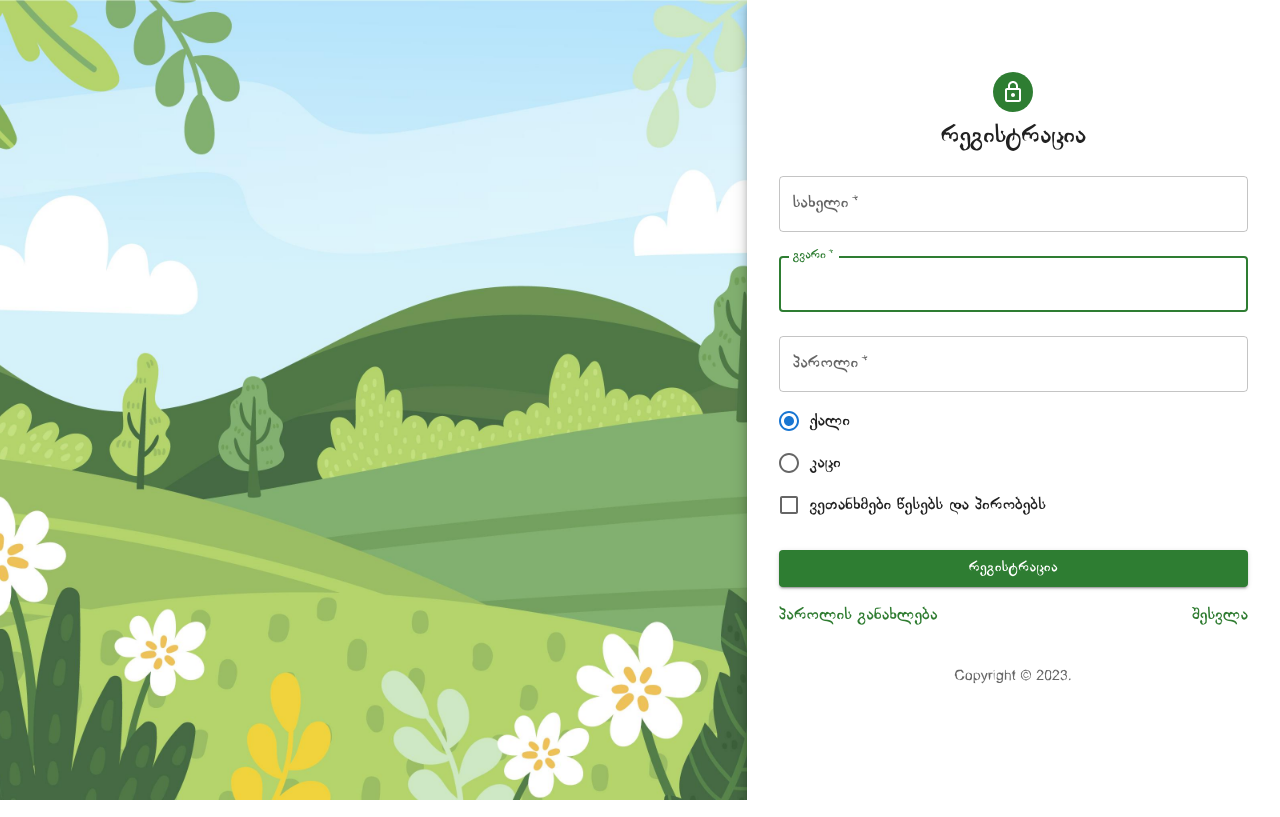
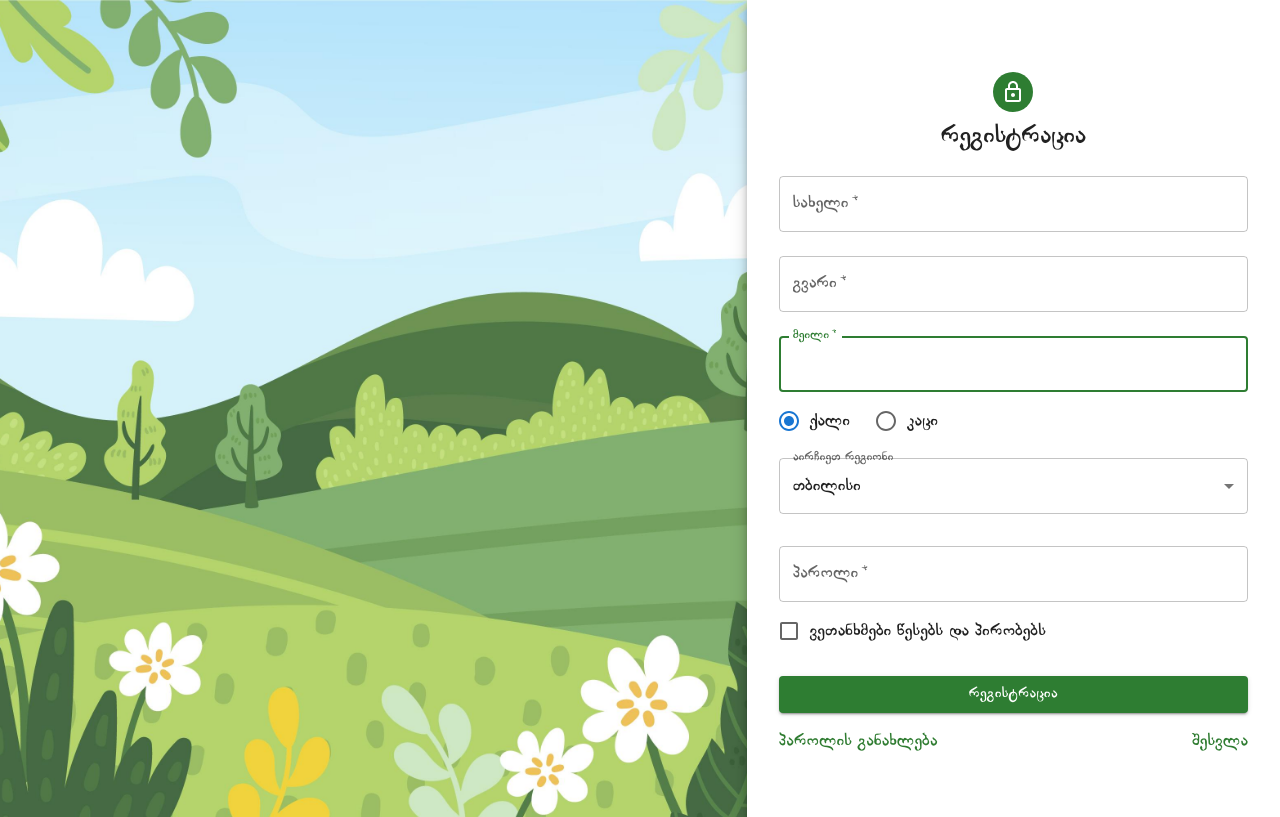
Before and after one commit to likagogishvili/GreenFuture, a React (Create React App) app in the folder client/: page /signUp in a window 1280 px wide. Built offline with nearby package versions, Linux system fonts and the light colour scheme.

Commit message:
added sign up

```diff
--- a/client/src/Autorization/SignIn/SignIn.scss
+++ b/client/src/Autorization/SignIn/SignIn.scss
@@ -1,5 +1,10 @@
 $green-color: #2f7c31;
 
+.radioGroup{
+  display: flex;
+   flex-direction: row !important;
+   gap:10px;
+}
 .greenTxt {
   color: $green-color !important;
   font-size: 1rem !important;
--- a/client/src/Autorization/SignUp/SignUp.tsx
+++ b/client/src/Autorization/SignUp/SignUp.tsx
@@ -1,33 +1,23 @@
+import { useState } from "react";
 import { auth } from "../../assets/texts/auth";
 import useStore from "../../store/store";
 import * as muiComp from ".././SignIn/SignInmui";
-function Copyright(props: any) {
-  return (
-    <muiComp.Typography
-      variant="body2"
-      color="text.secondary"
-      align="center"
-      {...props}
-    >
-      {"Copyright © "}
-      <muiComp.Link color="inherit"></muiComp.Link>
-      {new Date().getFullYear()}
-      {"."}
-    </muiComp.Typography>
-  );
-}
 
 const theme = muiComp.createTheme();
 
 export default function SignUp() {
   const language = useStore((state) => state.language);
+  const [region, setRegion] = useState(auth[language].regions[0]);
+
+  const handleRegionChange = (event: any) => {
+    setRegion(event.target.value);
+  };
+
   const handleSubmit = (event: any) => {
     event.preventDefault();
-    const data = new FormData(event.currentTarget);
-    console.log({
-      email: data.get("email"),
-      password: data.get("password"),
-    });
+    const formData = new FormData(event.currentTarget);
+    const formValues = Object.fromEntries(formData.entries());
+    console.log(formValues);
   };
 
   return (
@@ -108,14 +98,19 @@ export default function SignUp() {
                 margin="normal"
                 required
                 fullWidth
-                name="password"
-                label={auth[language].password}
-                type="password"
-                id="password"
-                autoComplete="current-password"
+                id="email"
+                label={auth[language].email}
+                name="email"
+                autoComplete="email"
+                autoFocus
                 color="success"
               />
-              <muiComp.RadioGroup name="use-radio-group" className="d-flex" defaultValue="first">
+
+              <muiComp.RadioGroup
+                name="gender"
+                className="radioGroup"
+                defaultValue="first"
+              >
                 <muiComp.FormControlLabel
                   value="first"
                   label={auth[language].gender[0]}
@@ -127,10 +122,42 @@ export default function SignUp() {
                   control={<muiComp.Radio />}
                 />
               </muiComp.RadioGroup>
+
+              <muiComp.FormControl fullWidth sx={{ mt: 2, mb: 2 }}>
+                <muiComp.InputLabel id="demo-simple-select-label">
+                  {auth[language].regionPlaceholder}
+                </muiComp.InputLabel>
+                <muiComp.Select
+                  labelId="demo-simple-select-label"
+                  id="demo-simple-select"
+                  value={region} // Set the value of the select component
+                  onChange={handleRegionChange} // Handle select value changes
+                >
+                  {auth[language].regions.map((name) => (
+                    <muiComp.MenuItem key={name} value={name}>
+                      {name}
+                    </muiComp.MenuItem>
+                  ))}
+                </muiComp.Select>
+              </muiComp.FormControl>
+
+              <muiComp.TextField
+                margin="normal"
+                required
+                fullWidth
+                name="password"
+                label={auth[language].password}
+                type="password"
+                id="password"
+                autoComplete="current-password"
+                color="success"
+              />
+
               <muiComp.FormControlLabel
                 control={<muiComp.Checkbox value="remember" color="success" />}
                 label={auth[language].agree}
               />
+
               <muiComp.Button
                 type="submit"
                 fullWidth
@@ -140,6 +167,7 @@ export default function SignUp() {
               >
                 {auth[language].create}
               </muiComp.Button>
+
               <muiComp.Grid container>
                 <muiComp.Grid item xs>
                   <muiComp.Link
@@ -160,7 +188,6 @@ export default function SignUp() {
                   </muiComp.Link>
                 </muiComp.Grid>
               </muiComp.Grid>
-              <Copyright sx={{ mt: 5 }} />
             </muiComp.Box>
           </muiComp.Box>
         </muiComp.Grid>
--- a/client/src/assets/texts/auth.tsx
+++ b/client/src/assets/texts/auth.tsx
@@ -11,7 +11,22 @@ let auth = {
     adress: "საცხოვრებელი ადგილი",
     agree: "ვეთანხმები წესებს და პირობებს",
     gender: ["ქალი", "კაცი"],
-
+    regionPlaceholder: "აირჩიეთ რეგიონი",
+    regions: [
+      "თბილისი",
+      "აჭარის ა/რ",
+      "გურია",
+      "იმერეთი",
+      "კახეთი",
+      "მცხეთა-მთიანეთი",
+      "რაჭა-ლეჩხუმი და ქვემო სვანეთი",
+      "სამეგრელო-ზემო სვანეთი",
+      "სამცხე-ჯავახეთი",
+      "ქვემო ქართლი",
+      "შიდა ქართლი",
+      "ცხინვალის რეგიონი",
+      "აფხაზეთის ა.რ.",
+    ],
   },
   en: {
     signIn: "Sign in",
@@ -25,7 +40,22 @@ let auth = {
     adress: "Address",
     agree: "I agree to the terms and conditions",
     gender: ["Female", "Male"],
-
+    regionPlaceholder: "Select a region",
+    regions: [
+      "Tbilisi",
+      "Adjara A/R",
+      "Guria",
+      "Imereti",
+      "Kakheti",
+      "Mtsketa-Mtianeti",
+      "Racha-Lechkhumi and Kvemo Svaneti",
+      "Samegrelo-Zemo Svaneti",
+      "Samtskhe-Javakheti",
+      "Kvemo Kartli",
+      "Shida Kartli",
+      "Tskhinvali region",
+      "A.R. of Abkhazia",
+    ],
   },
 };
 
```
Also changed, not shown: client/src/Autorization/SignIn/SignInmui.tsx (+11 -0 lines), 2 other files (tests, documents, lock files or other folders).
